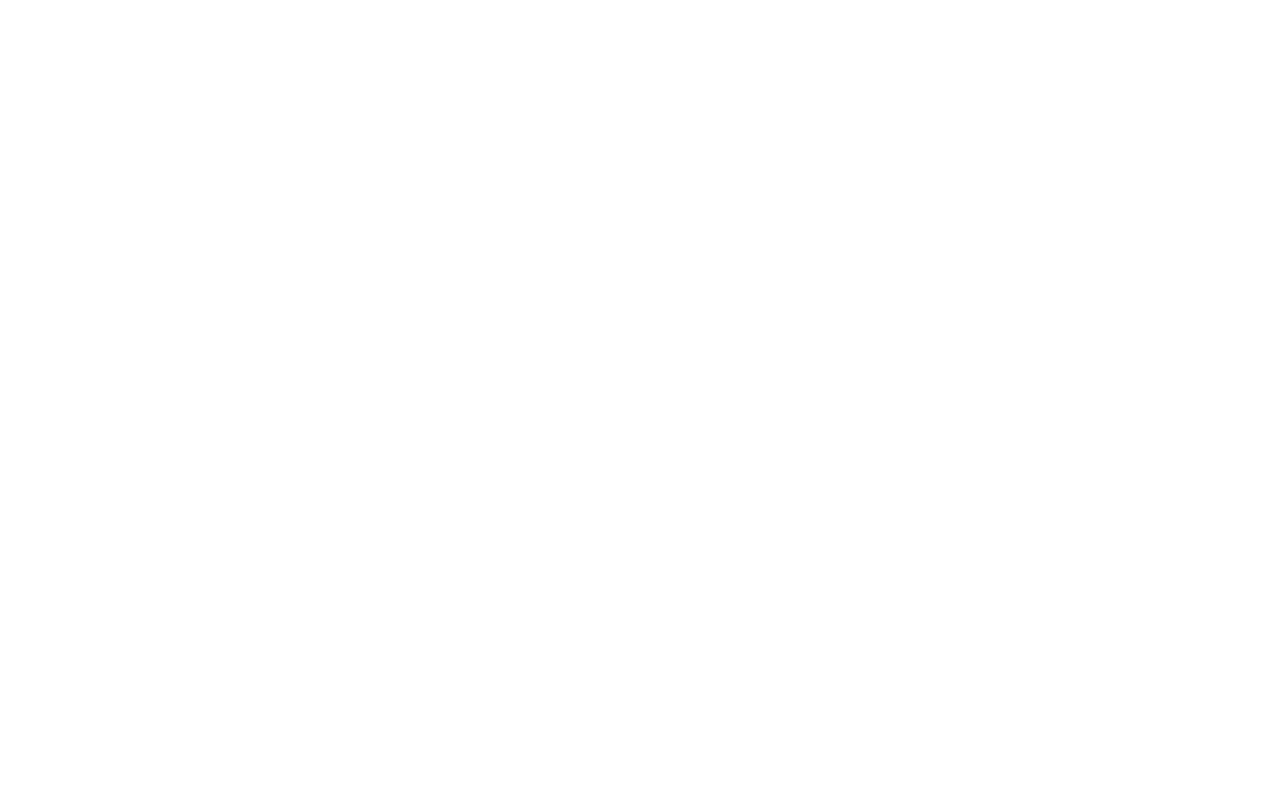
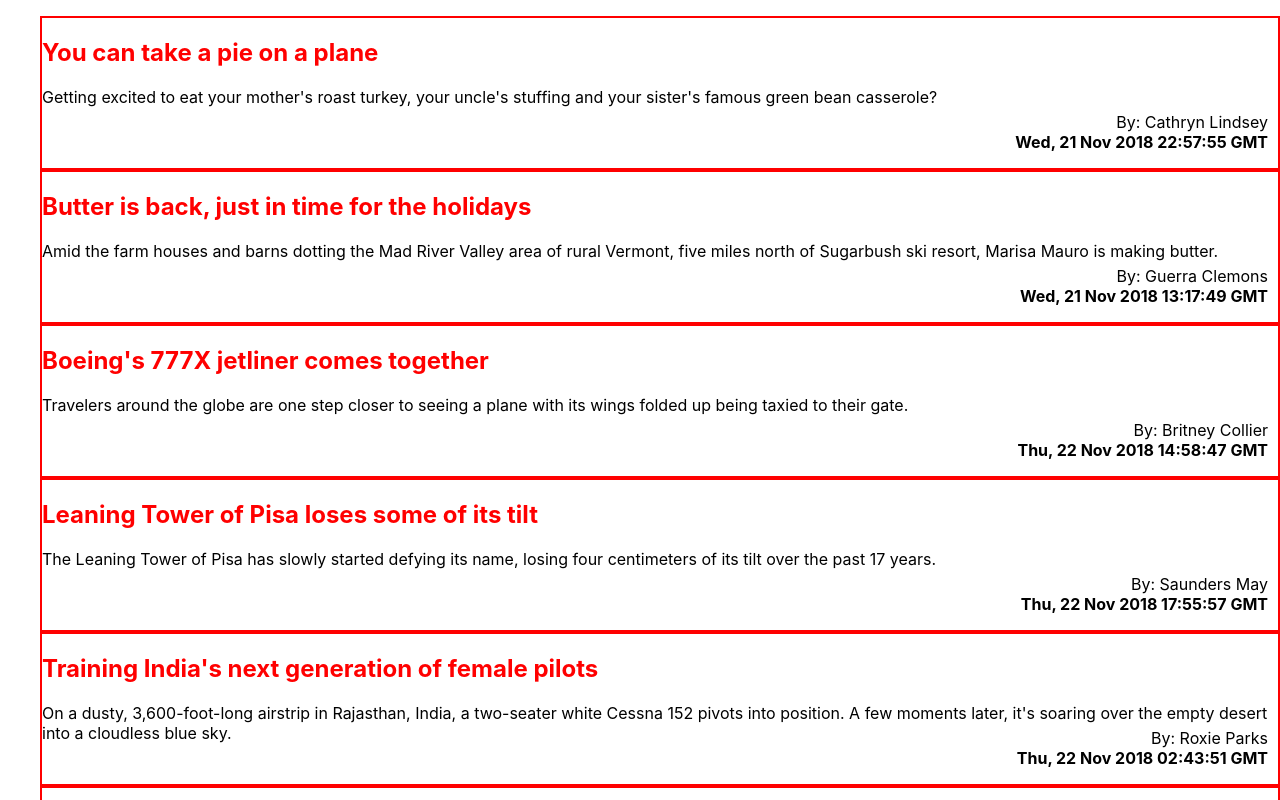
Before and after one commit to seainfo6150/seainfo6150-webapp, a React (Create React App) app: page / in a window 1280 px wide. Shown: the top 800 px of the page. Built offline with nearby package versions, Linux system fonts and the light colour scheme.

Commit message:
successful output

```diff
--- a/src/App.js
+++ b/src/App.js
@@ -1,11 +1,14 @@
 import React from "react";
 import PropTypes from "prop-types";
+import ArticleList from './ArticleList/ArticleList';
 
 const App = ({ articles }) => {
-  return <div className="App">
-
-  </div>;
-};
+  return (
+    <div className="App">
+      <ArticleList articles = {articles}/>
+    </div>
+  );
+}
 
 App.propTypes = {
   articles: PropTypes.arrayOf(
--- /dev/null
+++ b/src/ArticleList/ArticleList.jsx
@@ -0,0 +1,30 @@
+import React from 'react';
+import PropTypes from 'prop-types';
+import ArticleListItem from './ArticleListItem';
+import styles from './ArticleList.module.css'
+
+const ArticleList = ({ articles }) => (
+    <div className="ArticleList">
+        <ul className = {styles.articleList}>
+        {Object.values(articles).map(article =>
+            <li>
+                <ArticleListItem title={article.title} author={article.author} pubData={article.pubDate} shortTest ={article.shortText}/>
+            </li>
+        )}
+        </ul>
+    </div>
+);
+
+ArticleList.propTypes = {
+  articles: PropTypes.arrayOf(
+    PropTypes.shape({
+      title: PropTypes.string.isRequired,
+      shortText: PropTypes.string.isRequired,
+      pubDate: PropTypes.string.isRequired,
+      pubYear: PropTypes.string.isRequired,
+      author: PropTypes.string.isRequired
+    })
+  ).isRequired
+};
+
+export default ArticleList;
--- /dev/null
+++ b/src/ArticleList/ArticleList.module.css
@@ -0,0 +1,3 @@
+.articleList{
+    list-style-type: none;
+}
--- /dev/null
+++ b/src/ArticleList/ArticleListItem.jsx
@@ -0,0 +1,25 @@
+import React from 'react';
+import PropTypes from 'prop-types';
+import styles from './ArticleListItem.module.css'
+
+const ArticleListItem = ({ title, author, pubData, shortTest }) => (
+    <div className = {styles.articleListItem}>
+        <header className = {styles.article_Title}>
+            <h2>{title}</h2>
+        </header>
+        <p>{shortTest}</p>
+        <footer className = {styles.article_Date_Author}>
+            <p><city>By: {author}</city><br /> <strong><time dateTime = {pubData}>{pubData}</time></strong></p>
+        </footer>
+    </div>
+);
+
+ArticleListItem.propTypes = {
+      title: PropTypes.string.isRequired,
+      shortText: PropTypes.string.isRequired,
+      pubDate: PropTypes.string.isRequired,
+      pubYear: PropTypes.string.isRequired,
+      author: PropTypes.string.isRequired
+};
+
+export default ArticleListItem;
--- /dev/null
+++ b/src/ArticleList/ArticleListItem.module.css
@@ -0,0 +1,18 @@
+.article_Title{
+    color: red;
+}
+
+.article_Date_Author{
+    text-align: right;
+    position: absolute;
+    bottom: 0;
+    right: 0;
+    padding-right: 10px;
+}
+
+.articleListItem{
+    border: 2px solid red;
+    position: relative;
+    height: 150px;
+
+}
```
Also changed, not shown: src/ArticalList/ArticleList.jsx (deleted, +0 -31 lines), src/ArticalList/ArticleListItem.jsx (deleted, +0 -31 lines), src/ArticalList/ArticleList.module.css (deleted), src/ArticalList/ArticleListItem.module.css (deleted).
